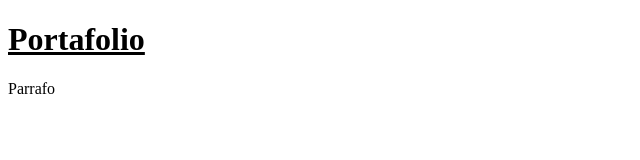
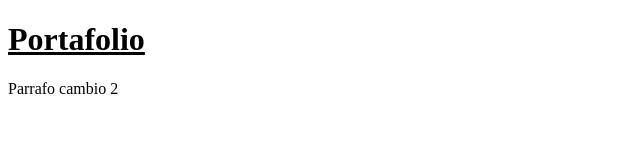
Before and after one commit to corbos45/ejemplo_web_4, a website: page index.html in a window 1280 px wide. Shown: the full height of the page, 0-640 px from the left. Drawn offline with Linux system fonts and the light colour scheme.

Commit message:
fix: Update paragraph in index.html
Change the content of the paragraph from 'Parrafo' to 'Parrafo cambio 2'

```diff
--- a/index.html
+++ b/index.html
@@ -9,6 +9,6 @@
   </head>
   <body>
     <h1>Portafolio </h1>
-    <p>Parrafo</p>
+    <p>Parrafo cambio 2</p>
   </body>
 </html>
```
